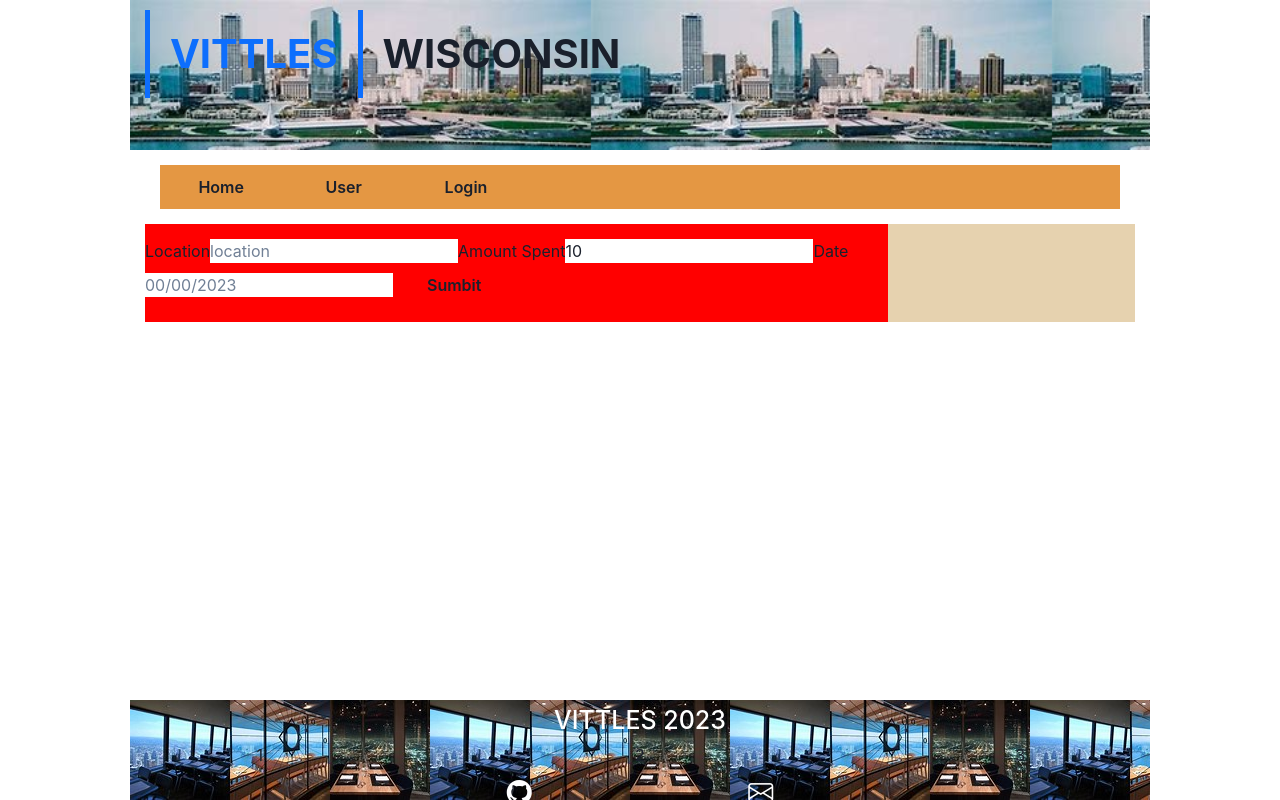
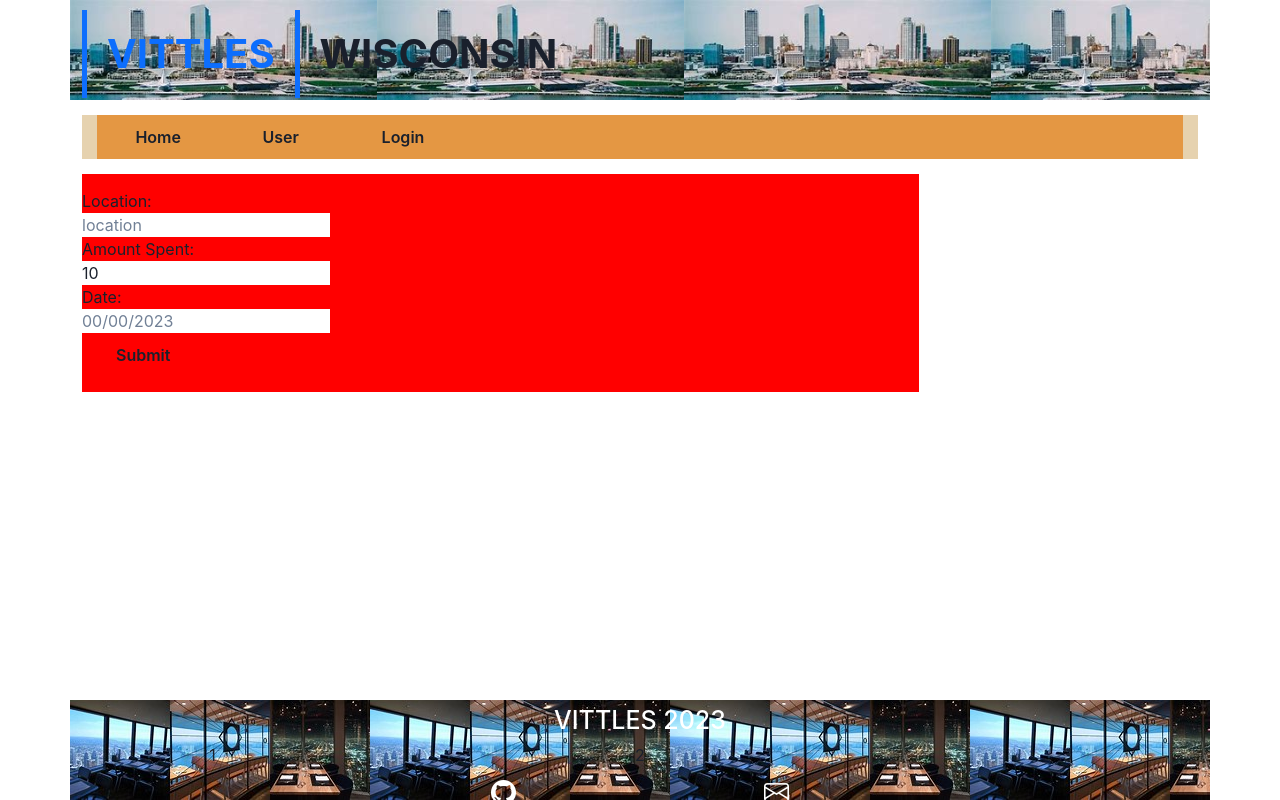
Before and after one commit to kevinkraiss/mern-project-03, a React (Create React App) app in the folder client/: page / in a window 1280 px wide. Both pictures are taken after a click on the button "User". Built offline with nearby package versions, Linux system fonts and the light colour scheme.

Commit message:
user page updated a bit

```diff
--- a/client/src/App.css
+++ b/client/src/App.css
@@ -1,4 +1,4 @@
-main {
+/* body {
   background-color: #e6d2af;
 
 }
@@ -13,7 +13,9 @@ main {
 }
 
 /* nav styling */
-
+nav {
+  background-color: #e6d2af;
+}
 
  ul {
   list-style-type: none;
--- a/client/src/App.js
+++ b/client/src/App.js
@@ -49,18 +49,18 @@ function App() {
 
         <Header />
         <Container>
+
+        <body>
         <Nav
           pages={pageNames}
           setCurrentPage={setCurrentPage}
           currentPage={currentPage}
           />
-
-        <main>
             <Page
               currentPage={currentPage}
               setCurrentPage={setCurrentPage}
             ></Page>
-        </main>
+        </body>
           </Container>
         <Footer />
       </ApolloProvider>
--- a/client/src/components/header.js
+++ b/client/src/components/header.js
@@ -7,7 +7,7 @@ import headerImage from "../assets/milwaukee-wide.jpg"
   function Header(props) {
 
     return (
-        <div className="container" style={{backgroundImage:`url(${headerImage})`,height:"150px",backgroundSize:"contain"}}>
+        <div className="container" style={{backgroundImage:`url(${headerImage})`,height:"100px",backgroundSize:"contain"}}>
 
 
   <div style={{
--- a/client/src/index.css
+++ b/client/src/index.css
@@ -3,6 +3,7 @@ body {
   font-family: -apple-system, BlinkMacSystemFont, 'Segoe UI', 'Roboto', 'Oxygen',
     'Ubuntu', 'Cantarell', 'Fira Sans', 'Droid Sans', 'Helvetica Neue',
     sans-serif;
+
   -webkit-font-smoothing: antialiased;
   -moz-osx-font-smoothing: grayscale;
 }
--- a/client/src/pages/user.js
+++ b/client/src/pages/user.js
@@ -34,28 +34,35 @@ const User = () => {
     return (
  <div className="receipt">
     <form id= "receipt-form" onSubmit={handleSubmit}>
-        <label>Location</label>
+        <label>Location: </label>
+        <br></br>
             <input
             name="place"
             value={place}
             onChange={e => setPlace(e.target.value)}
             placeholder= "location"
             />
-        <label>Amount Spent</label>
+            <br></br>
+        <label>Amount Spent: </label>
+        <br></br>
+
             <input
             name="spent"
             value={spent}
             onChange={e => setSpent(e.target.value)}
             placeholder= "0.00"
             />
-        <label>Date</label>
+            <br></br>
+        <label>Date: </label>
+        <br></br>
             <input
             name="purchaseDate"
             value={purchaseDate}
             onChange={e => setPurchaseDate(e.target.value)}
             placeholder= "00/00/2023"
             />
-        <button>Sumbit</button>
+        <br></br>
+        <button>Submit</button>
     </form>
  </div>
     )
```
Also changed, not shown: client/src/components/navbar.js (deleted).
